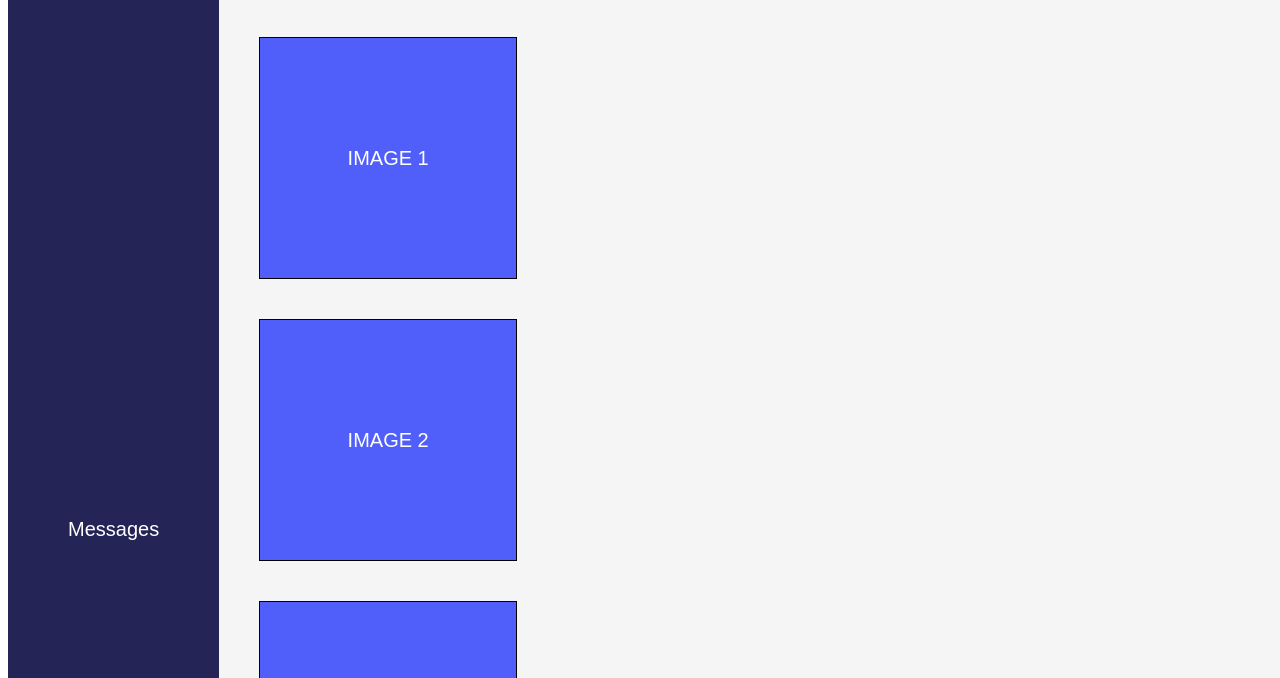
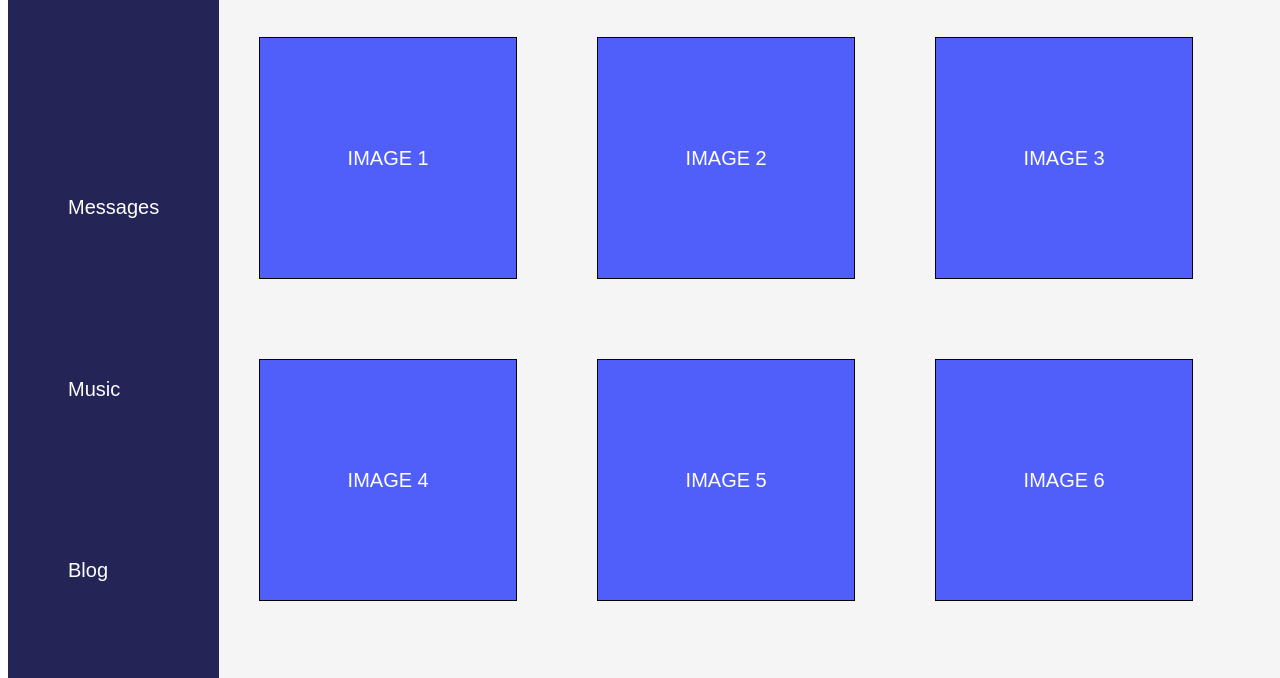
Before and after one commit to apatni123/Magic, a plain HTML site: page index.html in a window 1280 px wide. Shown: the part 94-772 px from the top of the page. Drawn offline with Linux system fonts and the light colour scheme.

Commit message:
updates made on dev-GeorgeRodgers branch

```diff
--- a/style.css
+++ b/style.css
@@ -79,6 +79,9 @@ footer {
     justify-content: space-evenly;
 }
 
+/* CODE YOUR FLEXBOXES HERE */
+
+
 .navbar{
     display: flex;
     justify-content: space-between;
@@ -99,6 +102,9 @@ footer {
 
 .flex-main{
     display: flex;
+}
 
+.main-content{
+    display: flex;
+    flex-wrap: wrap;
 }
-/* CODE YOUR FLEXBOXES HERE */
```
Also changed, not shown: pushFromGRTest.txt (deleted).
